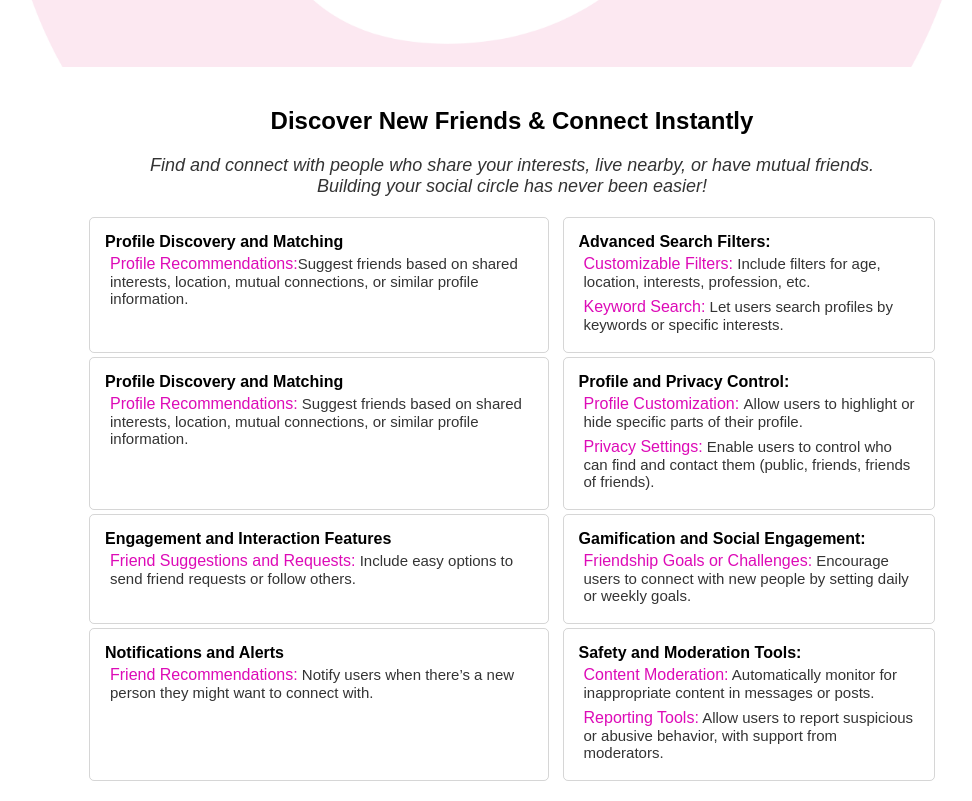
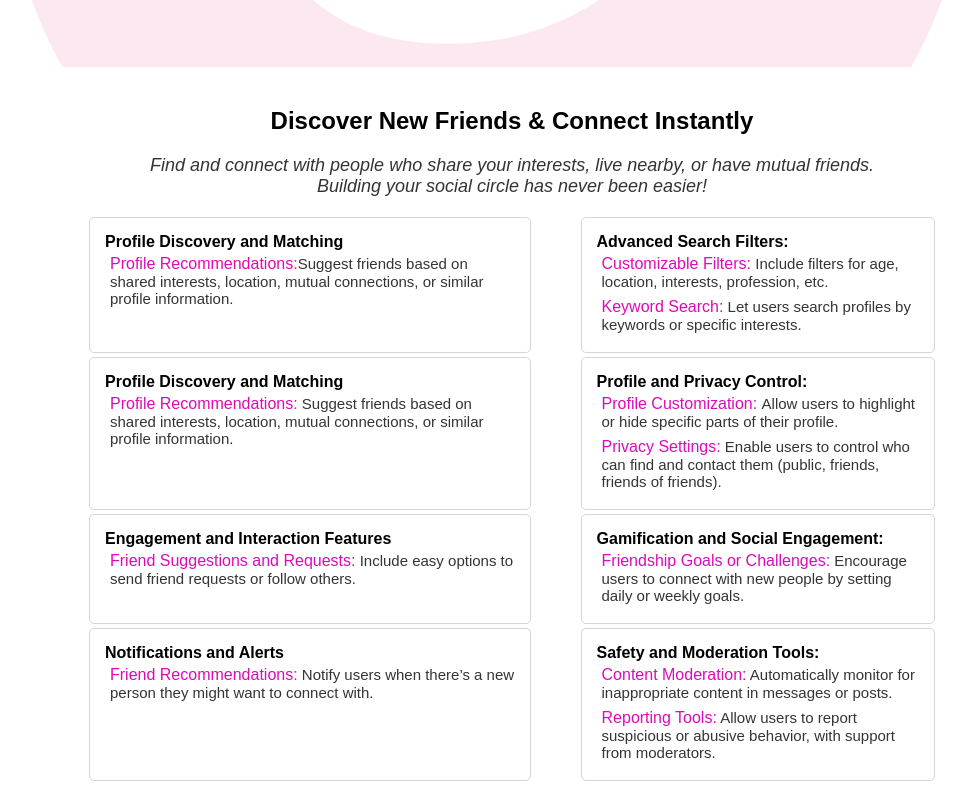
Before and after one commit to safariasif1998/finde-neue-frende, a plain HTML site: page index.html in a window 1280 px wide. Shown: the part 753-1554 px from the top of the page, without its empty margins (128-1100 px from the left). Drawn offline with Linux system fonts and the light colour scheme.

Commit message:
edited features section

```diff
--- a/style.css
+++ b/style.css
@@ -120,7 +120,6 @@ ul li a:hover{
 
 /* Features */
 .features-title{
-
     font-size: 24px;
     text-align: center;
     margin:40px 0px 20px 0px;
@@ -139,13 +138,29 @@ ul li a:hover{
 .feat-list .list{
     display: grid;
     grid-template-columns: auto auto;
-    gap: 4px;
+    gap: 4px 40px;
 
 }
 .feat-list .list li{
     border: 1px solid #3333;
     border-radius: 5px;
     padding: 15px 15px;
+    cursor: pointer;
+    position: relative;
+}
+.feat-list .list li::after{
+    position: absolute;
+    top: 0;
+    left: 0;
+    width: 0;
+    height: 100%;
+    content: "";
+    transition: 0.4s;
+    background-color: rgb(213, 213, 221);
+    z-index: -1;
+}
+.feat-list .list li:hover::after{
+    width: 100%;
 }
 .feat-list .list li .item{
     padding: 4px 0px 4px 5px;
@@ -157,3 +172,21 @@ ul li a:hover{
     font-size: 16px;
     color: rgb(221, 11, 183);
 }
+/* .list-item{
+    position: relative;
+}
+.list-item::after{
+   position: absolute;
+   top: 0;
+   left: 0;
+   width: 0;
+   height: 100%;
+   content: "";
+   background-color: rgb(221, 11, 183);
+   transition: 0.4s;
+   z-index: -1;
+}
+.list-item:hover::after{
+    background-color: red;
+    width: 100%;
+} */
```
Also changed, not shown: index.html (+11 -8 lines).
